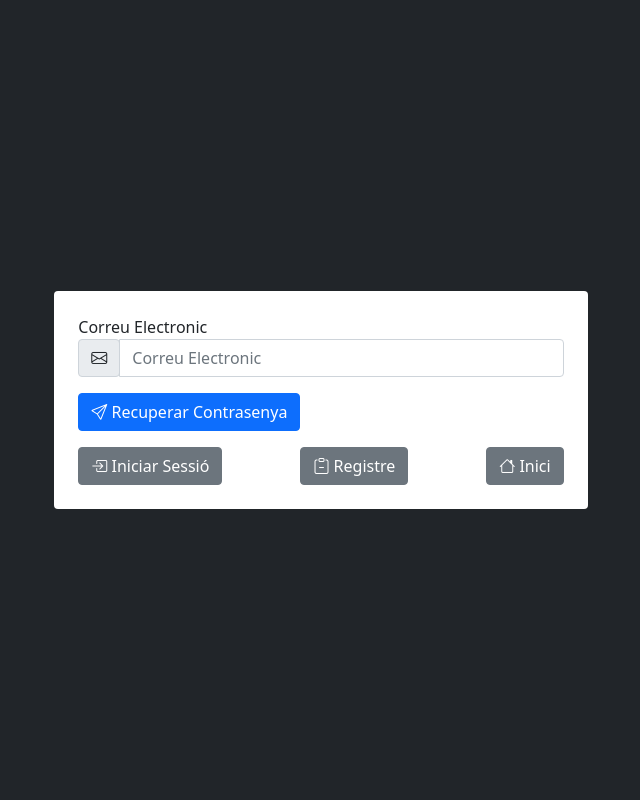
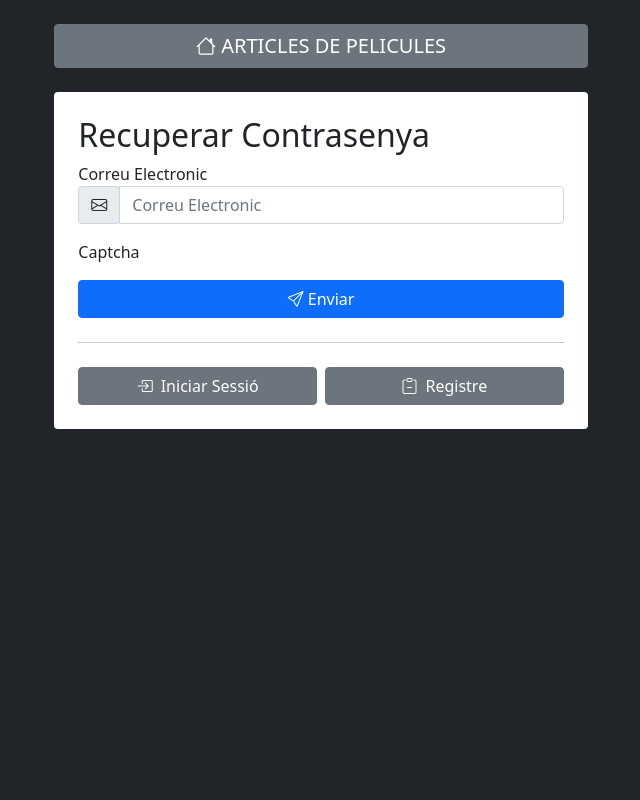
Before and after one commit to mperalsapa/servidor-pt04, a PHP site: template src/views/lost-password.vista.php in a window 1280 px wide. Shown: the whole page, without its empty margins (319-959 px from the left). Run offline with PHP 8.4, Linux system fonts and the light colour scheme; the template is opened without the code that fills it, so the values that code supplies are empty; some libraries are stand-ins or nearby versions.

Commit message:
fix screen sizing styles

```diff
--- a/src/views/lost-password.vista.php
+++ b/src/views/lost-password.vista.php
@@ -5,15 +5,19 @@
     <meta charset="UTF-8">
     <meta http-equiv="X-UA-Compatible" content="IE=edge">
     <meta name="viewport" content="width=device-width, initial-scale=1.0">
-    <title>Registrar-se</title>
+    <title>Recuperar Contrasenya</title>
     <?php include_once("src/internal/viewFunctions/header.php"); ?>
     <script src='https://www.hCaptcha.com/1/api.js' async defer></script>
 </head>
 
-<body>
-    <div class="bg-dark d-flex align-items-center justify-content-center" style="height:100vh; width:100vw;">
-        <div class="bg-white rounded col-8 col-md-6 col-lg-5  col-xxl-3">
-            <form class="h-50 align-middle m-4" action="login" method="POST">
+<body class="m-0 p-0 bg-dark">
+    <div class="d-flex flex-column align-items-center justify-content-center">
+        <a class="my-4 d-flex align-items-center justify-content-center btn btn-secondary col-12 col-sm-8 col-md-6 col-lg-5 col-xxl-3" href="<?= $baseUrl ?>">
+            <span class="text-white m-0 fs-5"><i class="bi bi-house"></i> ARTICLES DE PELICULES</span>
+        </a>
+        <div class="bg-white rounded col-8 col-md-6 col-lg-5 col-xxl-3">
+            <form class="align-middle m-4" action="lost-password" method="POST">
+                <h2>Recuperar Contrasenya</h2>
                 <div class="form-group">
                     <label for="email">Correu Electronic</label>
                     <div class="input-group">
@@ -24,36 +28,30 @@
                     </div>
                     <div class="invalid-feedback">Introdueix un correu electronic valid</div>
                 </div>
-
                 <div class="mt-3">
-                    <div class="d-flex">
-                        <?php if (!empty($formResult)) {
-                            echo "<p class=\"bg-danger py-2 px-3 border rounded text-white\">";
-                            echo $formResult;
-                            echo "</p>";
-                        }
-                        ?>
-                    </div>
-                    <?php
-                    if (isset($_SESSION["login-attempts"])) {
-                        if ($_SESSION["login-attempts"] > 2) {
-                            echo "<label>Captcha</label>";
-                            echo "<div class=\"h-captcha\" data-sitekey=\"4d7d3404-e41b-4616-8035-8fd9b72cca7b\"></div>";
-                        }
+                    <?php if (!empty($formResult)) {
+                        echo "<div class=\"d-flex\">";
+                        echo "<p class=\"bg-danger py-2 px-3 border rounded text-white\">";
+                        echo $formResult;
+                        echo "</p>";
+                        echo "</div>";
                     }
-
                     ?>
-                    <div class="">
-                        <button type="submit" class="btn btn-primary"><i class="bi bi-send"></i> Recuperar Contrasenya</button>
-                        <div class="d-flex justify-content-between mt-3">
-                            <a class="btn btn-secondary" href="login"><i class="bi bi-box-arrow-in-right"></i> Iniciar Sessió</a>
-                            <a class="btn btn-secondary" href="register"><i class="bi bi-clipboard-minus"></i> Registre</a>
-                            <a class="btn btn-secondary" href="index"><i class="bi bi-house"></i> Inici</a>
-                        </div>
-
+                    <label>Captcha</label>
+                    <div class="h-captcha" data-sitekey="4d7d3404-e41b-4616-8035-8fd9b72cca7b"></div>
+                    <div class="mt-3">
+                        <button type="submit" class="btn btn-primary col-12"><i class="bi bi-send"></i> Enviar</button>
                     </div>
                 </div>
             </form>
+            <hr class="hr m-4" />
+            <div class="m-4">
+
+                <div class="d-flex flex">
+                    <a class="btn btn-secondary col d-flex align-items-center justify-content-center" href="login"><i class="me-2 bi bi-box-arrow-in-right"></i> Iniciar Sessió</a>
+                    <a class="btn btn-secondary col d-flex align-items-center justify-content-center ms-2" href="register"><i class="me-2 bi bi-clipboard-minus"></i> Registre</a>
+                </div>
+            </div>
 
         </div>
 
```
Also changed, not shown: src/views/login.vista.php (+9 -9 lines), src/views/register.vista.php (+6 -6 lines).
